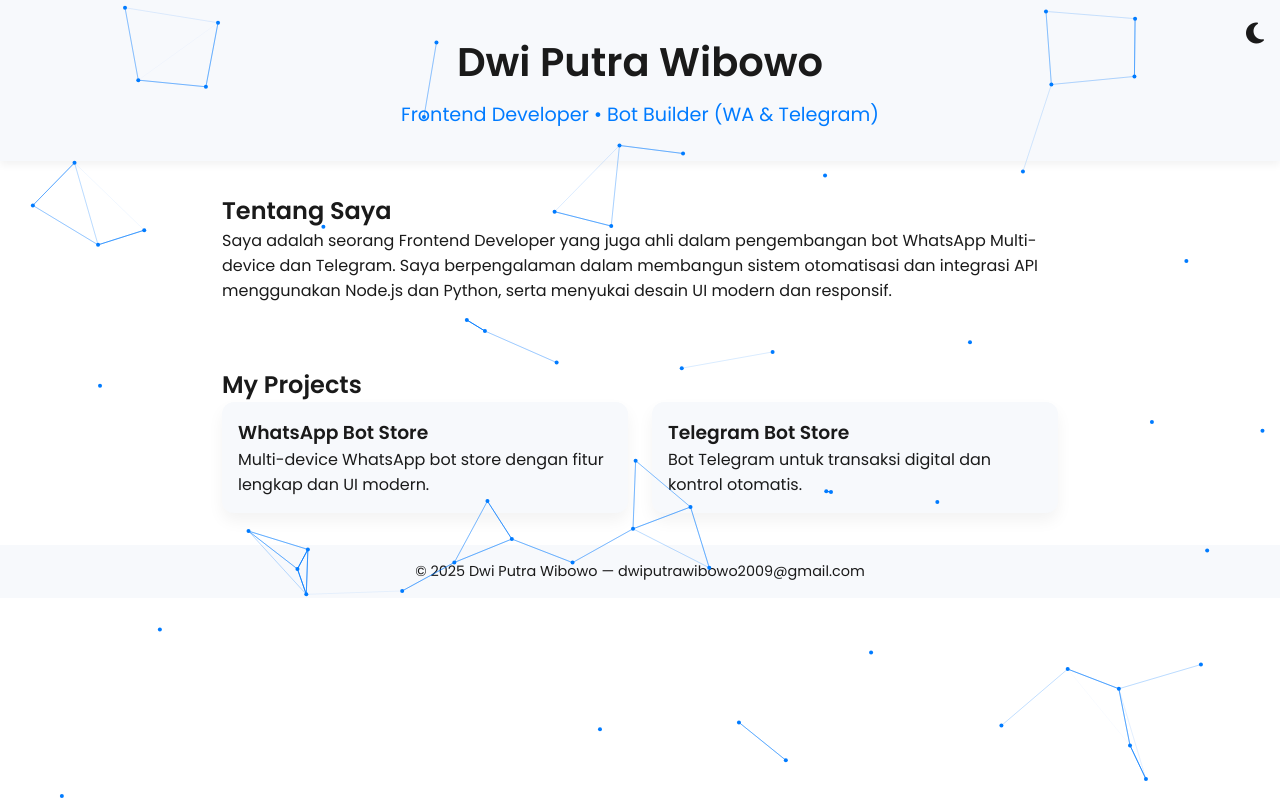
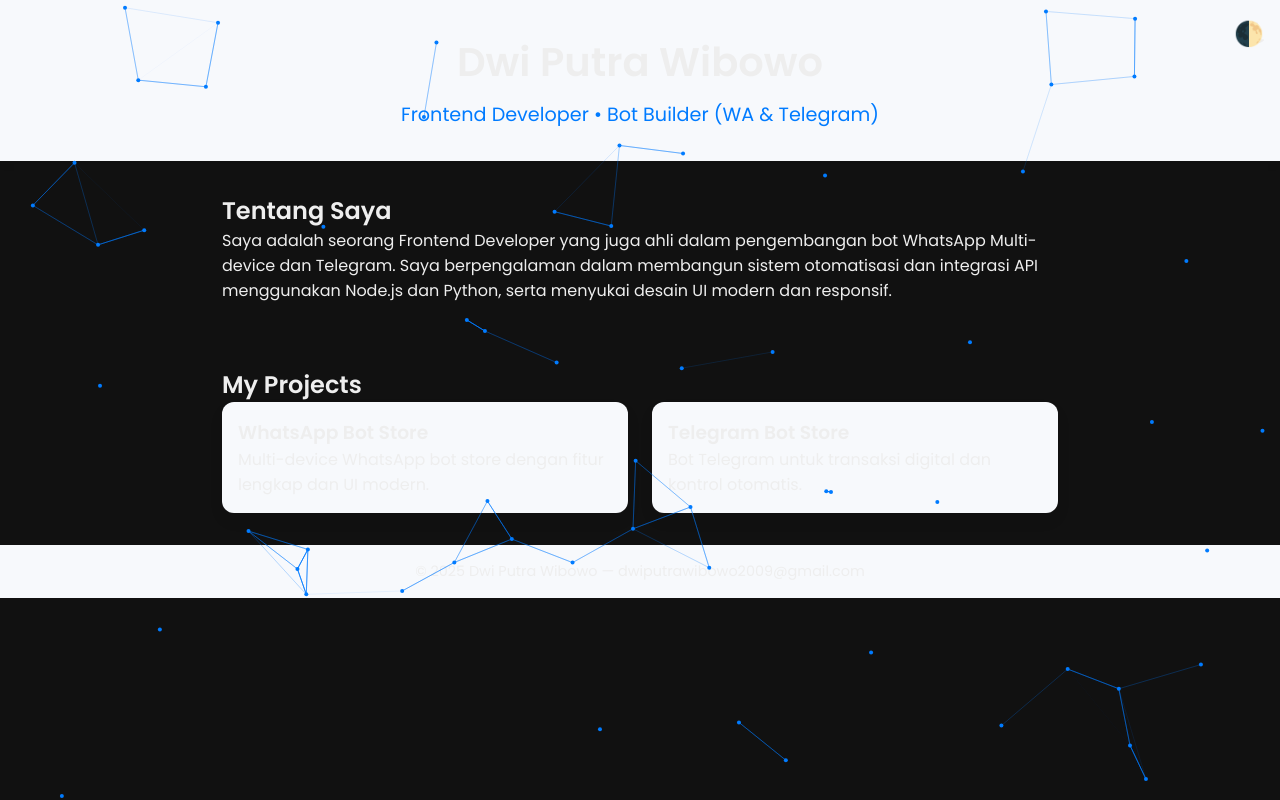
Before and after one commit to anonymous-1-id/porrtofolio, a plain HTML site: page index.html in a window 1280 px wide. Drawn offline with nearby package versions, Linux system fonts and the light colour scheme.

Commit message:
Update index.html

```diff
--- a/index.html
+++ b/index.html
@@ -117,10 +117,45 @@
       top: 0;
       left: 0;
     }
+    /* Tombol toggle */
+#toggle-theme {
+  position: fixed;
+  top: 1rem;
+  right: 1rem;
+  background: transparent;
+  border: none;
+  font-size: 1.5rem;
+  cursor: pointer;
+  z-index: 9999;
+  transition: transform 0.3s ease;
+}
+
+#toggle-theme:hover {
+  transform: rotate(20deg);
+}
+
+/* Dark mode styling */
+body.dark {
+  background-color: #111;
+  color: #eee;
+}
+
+body.light {
+  background-color: #fff;
+  color: #111;
+}
+
+/* Transisi halus */
+body {
+  transition: background-color 0.3s ease, color 0.3s ease;
+}
+
   </style>
 </head>
 
 <body>
+  <button id="toggle-theme" aria-label="Toggle dark/light mode">🌓</button>
+
   <div id="tsparticles"></div>
 
   <div class="toggle-theme" onclick="toggleTheme()">
@@ -205,6 +240,25 @@
       detectRetina: true
     });
   </script>
+  <script>
+  const toggleBtn = document.getElementById('toggle-theme');
+  const userPref = localStorage.getItem('theme');
+
+  // Set tema awal
+  if (userPref) {
+    document.body.classList.add(userPref);
+  } else {
+    document.body.classList.add('dark'); // Default dark
+  }
+
+  toggleBtn.addEventListener('click', () => {
+    document.body.classList.toggle('dark');
+    document.body.classList.toggle('light');
+    const current = document.body.classList.contains('dark') ? 'dark' : 'light';
+    localStorage.setItem('theme', current);
+  });
+</script>
+
 </body>
 
 </html>
```
